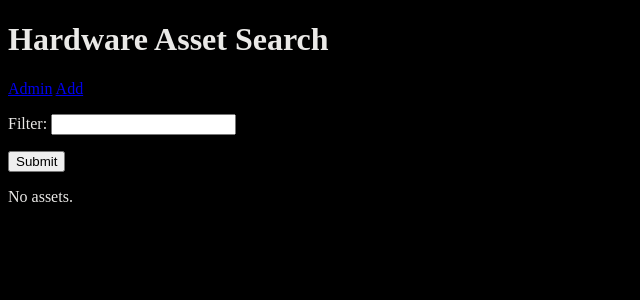
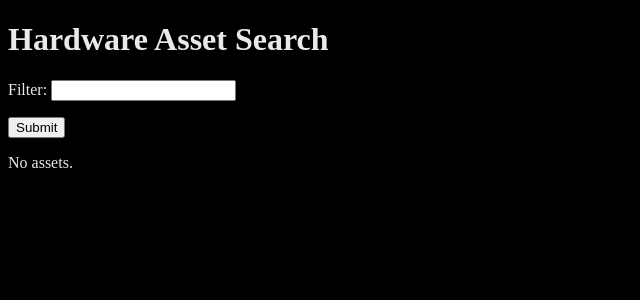
Before and after one commit to dogoncouch/LogESP, a Django app: page /hwam/hw/search/ in a window 1280 px wide. Shown: the part 77-377 px from the top of the page, without its empty margins (0-640 px from the left). Run offline with Django 3.2, Linux system fonts and the light colour scheme; data that the repository does not hold is empty; parts of the project's set-up code (start-up, migrations or seed data) failed here and were passed over.

Commit message:
Update search templates

```diff
--- a/hwam/templates/hwam/hw_search.html
+++ b/hwam/templates/hwam/hw_search.html
@@ -1,8 +1,6 @@
 {% include "hwam/base.html" %}
 
 <h1>Hardware Asset Search</h1>
-<a href="{% url 'admin:hwam_hardwareasset_changelist' %}">Admin</a>
-<a href="{% url 'hwam:hw_create' %}">Add</a>
 
 <form method="get" action="{% url 'hwam:hw_search' %}">
     <p>Filter: <input type="text" value="{{filter}}" name="filter"/></p>
--- a/hwam/templates/hwam/sw_search.html
+++ b/hwam/templates/hwam/sw_search.html
@@ -1,8 +1,6 @@
 {% include "hwam/base.html" %}
 
 <h1>Software Asset Search</h1>
-<a href="{% url 'admin:hwam_hardwareasset_changelist' %}">Admin</a>
-<a href="{% url 'hwam:sw_create' %}">Add</a>
 
 <form method="get" action="{% url 'hwam:sw_search' %}">
     <p>Filter: <input type="text" value="{{filter}}" name="filter"/></p>
```
